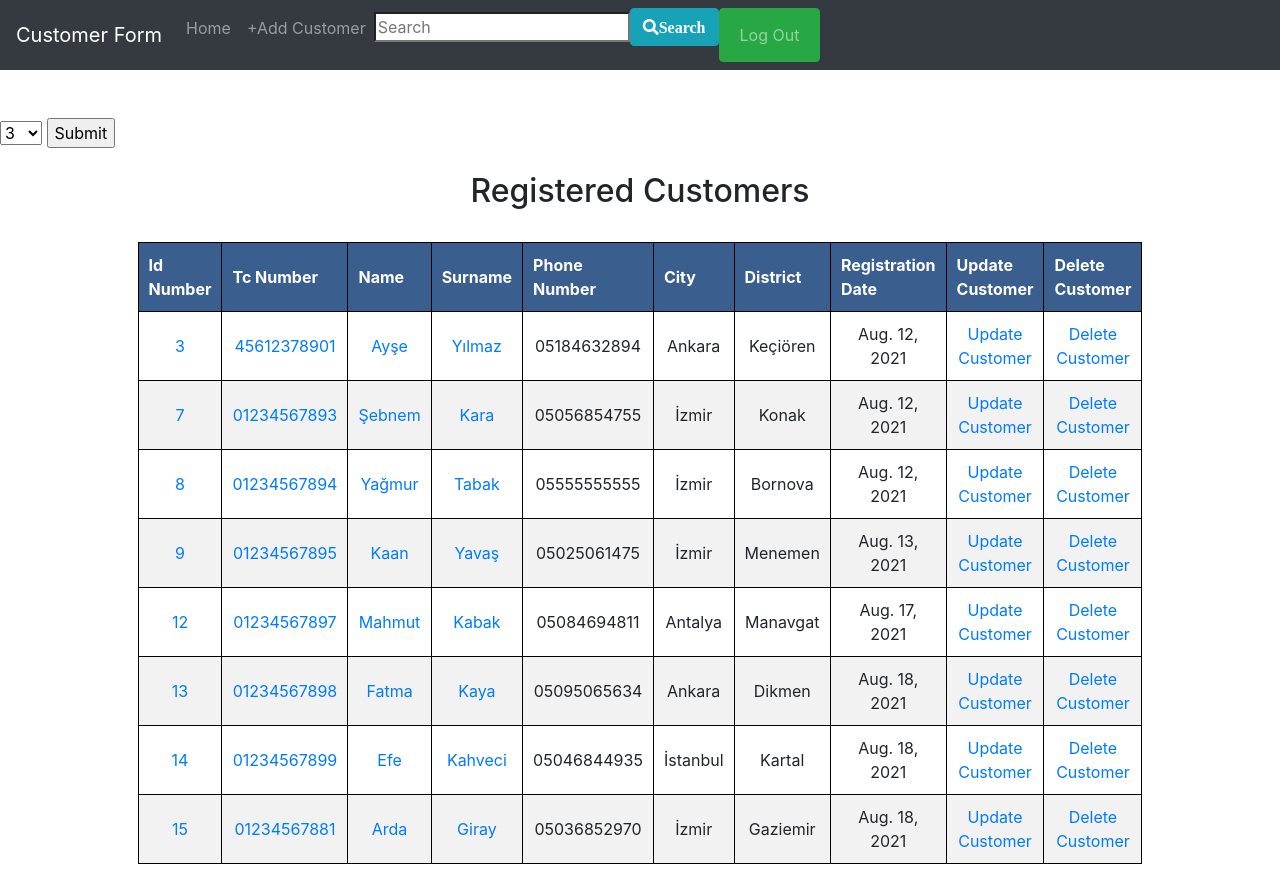
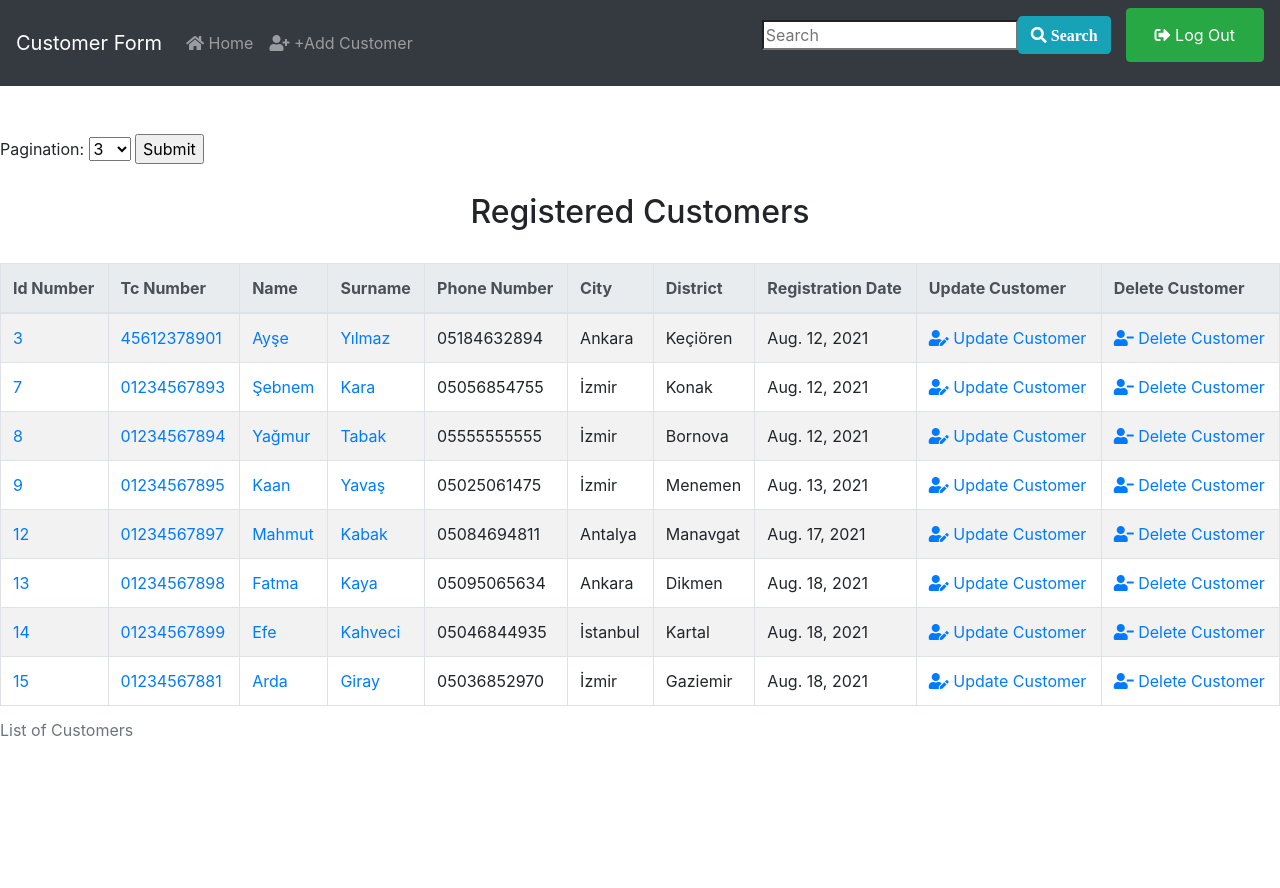
Before and after one commit to AhmetKaytan/CustomerRegistrationForm, a Django app: page / in a window 1280 px wide. After the commit the page ends 800 px from the top, so only its background shows below. Run offline with Django 3.2, Linux system fonts and the light colour scheme; the first user in the database is signed in; data comes from the database, SQL or seed files in the repository; some libraries are stand-ins or nearby versions.

Commit message:
Validation added. Navbar edited. Icons added.

```diff
--- a/customerregistration/Templates/header.html
+++ b/customerregistration/Templates/header.html
@@ -1,26 +1,28 @@
-<nav class="navbar navbar-expand-lg bg-dark navbar-dark">
-    <a class="navbar-brand" href="/">Customer Form</a>
-    <button class="navbar-toggler" type="button" data-toggle="collapse" data-target="#collapsibleNavbar">
-        <span class="navbar-toggler-icon"></span>
-    </button>
-    <div class="collapse navbar-collapse" id="collapsibleNavbar">
+<nav class="navbar navbar-expand-md bg-dark navbar-dark" style="justify-content: space-between;">
+
+    <div style="display: flex;">
+        <a class="navbar-brand" href="/">Customer Form</a>
         <ul class="navbar-nav">
-            <li class="nav-item"><a class="nav-link" href="/">Home</a></li>
-            <li class="nav-item"><a class="nav-link" href="/create">+Add Customer</a></li>
-            <li  class="nav-item">
-                <form class="form-inline">
-                    <input  type="search" placeholder="Search" name="q" value="{{request.GET.q}}" aria-label="Search">
-                    <button  type="submit" class="btn btn-info" >
-                        <i class="fas fa-search" >Search</i>
-                    </button>
-                </form>
-            </li>
-            <li class="nav-item">
+            <li class="nav-item"><a class="nav-link" href="/"> <i class="fas fa-home"></i> Home</a></li>
+            <li class="nav-item"><a class="nav-link" href="/create"> <i class="fas fa-user-plus"></i> +Add Customer</a></li>
+            <li class="nav-item"></li>
+        </ul>
+    </div>
+    <div>
+        <ul style="display:flex; list-style: none;">
+            <form class="form-inline">
+                <input type="search" placeholder="Search" name="q" value="{{request.GET.q}}" aria-label="Search">
+                <button type="submit" class="btn btn-info">
+                    <i class="fas fa-search"> Search</i>
+                </button>
+            </form>
+
+            <li class="nav-item" style="margin-left: 15px;">
                 <button type="button" class="btn btn-success">
                     {% if user.is_authenticated %}
-                    <a class="nav-link" href = "{% url 'logout' %}">Log Out</a>
+                    <a style="color: white;" class="nav-link" href="{% url 'logout' %}"> <i class="fas fa-sign-out-alt"></i> Log Out</a>
                     {% else %}
-                    <a class="nav-link" href = "{% url 'login' %}">Log In</a>
+                    <a style="color: white;" class="nav-link" href="{% url 'login' %}">Log In</a>
                     {% endif %}
                 </button>
             </li>
--- a/customerregistration/Templates/main.html
+++ b/customerregistration/Templates/main.html
@@ -7,7 +7,9 @@
 
 <br>
 <form method="POST">
-            <select name="p" >
+    {% csrf_token %}
+    <label for="p">Pagination:</label>
+    <select name="p">
         <option value="3">3</option>
         <option value="5">5</option>
         <option value="15">15</option>
@@ -17,69 +19,39 @@
     <input type="submit" value="Submit">
 </form>
 <br>
-        <h2 style="text-align: center;" >Registered Customers</h2>
+<h2 style="text-align: center;">Registered Customers</h2>
 <br>
 
-
-
-
-    <style>
-        table,th,tr,td{
-            border: 1px solid black;
-            border-collapse: collapse;
-        }
-        table{
-            width: 50%;
-            margin: 0 auto;
-            font-size: 1em;
-        }
-        th,td{
-            padding: 10px;
-        }
-        thead tr{
-            background: rgb(58, 94, 141);
-            color: white;
-        }
-        tbody tr{
-            text-align: center;
-        }
-        tbody tr:nth-child(even){
-            background: #f2f2f2;
-        }
-        tbody tr:hover{
-            background: #ddd;
-        }
-    </style>
-
-    <table>
-        <thead>
+<table class="table table-striped table-bordered table-hover">
+    <caption>List of Customers</caption>
+    <thead class="thead-light">
         <tr>
-                <th>Id Number</th>
-                <th>Tc Number</th>
-                <th>Name</th>
-                <th>Surname</th>
-                <th>Phone Number</th>
-                <th>City</th>
-                <th>District</th>
-                <th>Registration Date</th>
-                <th>Update Customer</th>
-                <th>Delete Customer</th>
+            <th scope="col">Id Number</th>
+            <th scope="col">Tc Number</th>
+            <th scope="col">Name</th>
+            <th scope="col">Surname</th>
+            <th scope="col">Phone Number</th>
+            <th scope="col">City</th>
+            <th scope="col">District</th>
+            <th scope="col">Registration Date</th>
+            <th scope="col">Update Customer</th>
+            <th scope="col">Delete Customer</th>
         </tr>
     </thead>
 
     <tbody>
         {% for Customer in Customers %}
         <tr>
-                    <td> <a href = "/detail/{{Customer.id}}">{{ Customer.id }} </a> </td>
-                    <td> <a href = "/detail/{{Customer.id}}">{{ Customer.tc_no }} </a> </td>
-                    <td> <a href = "/detail/{{Customer.id}}">{{ Customer.name }} </a> </td>
-                    <td> <a href = "/detail/{{Customer.id}}">{{ Customer.surname }} </a> </td>
+            <td> <a href="/detail/{{Customer.id}}">{{ Customer.id }} </a> </td>
+            <td> <a href="/detail/{{Customer.id}}">{{ Customer.tc_no }} </a> </td>
+            <td> <a href="/detail/{{Customer.id}}">{{ Customer.name }} </a> </td>
+            <td> <a href="/detail/{{Customer.id}}">{{ Customer.surname }} </a> </td>
             <td> {{ Customer.phone_no }} </td>
             <td> {{ Customer.city }} </td>
             <td> {{ Customer.district }} </td>
             <td> {{Customer.registration_date}}</td>
-                    <td><a href="/update/{{Customer.id}}">Update Customer</a></td>
-                    <td> <a href="/delete/{{Customer.id}}">  Delete Customer  </td>
+            <td><a href="/update/{{Customer.id}}"> <i class="fas fa-user-edit"></i> Update Customer</a></td>
+            <td> <a href="/delete/{{Customer.id}}"> <i class="fas fa-user-minus"></i> Delete Customer </td>
         </tr>
         {% endfor %}
     </tbody>
@@ -114,7 +86,7 @@
 {% else %}
 <p>You are not logged in</p>
 <p>Please log in to continue</p>
-    <a href = "{% url 'login' %}">Log In</a>
+<a href="{% url 'login' %}">Log In</a>
 {% endif %}
 
 
--- a/customerregistration/views.py
+++ b/customerregistration/views.py
@@ -1,5 +1,4 @@
 from django import  http
-from django.core import paginator
 from django.core.paginator import Paginator, EmptyPage, PageNotAnInteger
 from django.db.models.query_utils import Q
 from django.shortcuts import redirect, render, HttpResponseRedirect
@@ -8,7 +7,7 @@ from django.contrib import messages
 from django.views.generic import  View,ListView
 from django.db.models import Q
 from .models import Customer
-from .forms import CustomerForm, paginationForm
+from .forms import CustomerForm
 from typing import Any
 
 
@@ -19,10 +18,12 @@ class login_view(View):
 
 class main_view(ListView):
     template_name = 'main.html'
+    paginate_by='p'
+    model=Customer
 
     def get(self, request: http.HttpRequest, *args: Any, **kwargs: Any) -> http.HttpResponse:
         Customers = Customer.objects.all()
-        paginate_by=5
+
         # Searching
         query=request.GET.get('q')
         if query:
@@ -34,22 +35,19 @@ class main_view(ListView):
             Q(phone_no__icontains=query)|
             Q(city__icontains=query)|
             Q(district__icontains=query)
-        ).distinct()
+            ).distinct()
+        paginator=Paginator(Customers,3)
+        page_number= request.GET.get('p')
+        page_obj=paginator.get_page(page_number)
 
-        return render(request, 'main.html', {'Customers': Customers})
-    """ def post(self, request, *args, **kwargs):
-        customer_list = Customer.objects.all()
-        paginate = request.POST.get('p')
-        paginator=Paginator(customer_list,paginate)
-        try:
-            customers = paginator.page(paginate)
-        except PageNotAnInteger:
-        # If page is not an integer, deliver first page.
-            customers = paginator.page(1)
-        except EmptyPage:
-        # If page is out of range (e.g. 9999), deliver last page of results.
-            customers = paginator.page(paginator.num_pages)
-        return render(request, 'main.html', ) """
+        return render(request, 'main.html', {'Customers': Customers, 'page_obj':page_obj })
+
+    """ def get(self, request: http.HttpRequest, *args: Any, **kwargs: Any) -> http.HttpResponse:
+        customer_list=Customer.objects.all()
+        paginator=Paginator(customer_list,3)
+        page_number= request.GET.get('page')
+        page_obj=paginator.get_page(page_number)
+        return render(request, 'main.html', {'page_obj':page_obj}) """
 
 
 class customer_detail_view(View):
```
Also changed, not shown: customerregistration/Templates/base.html (+5 -2 lines), customerregistration/Templates/detail.html (+7 -37 lines), customerregistration/Templates/form.html (+5 -29 lines), customerregistration/Templates/registration/login.html (+14 -6 lines), customerregistration/forms.py (+12 -7 lines), db.sqlite3. Lines whose indentation alone changed are shown as unchanged.
